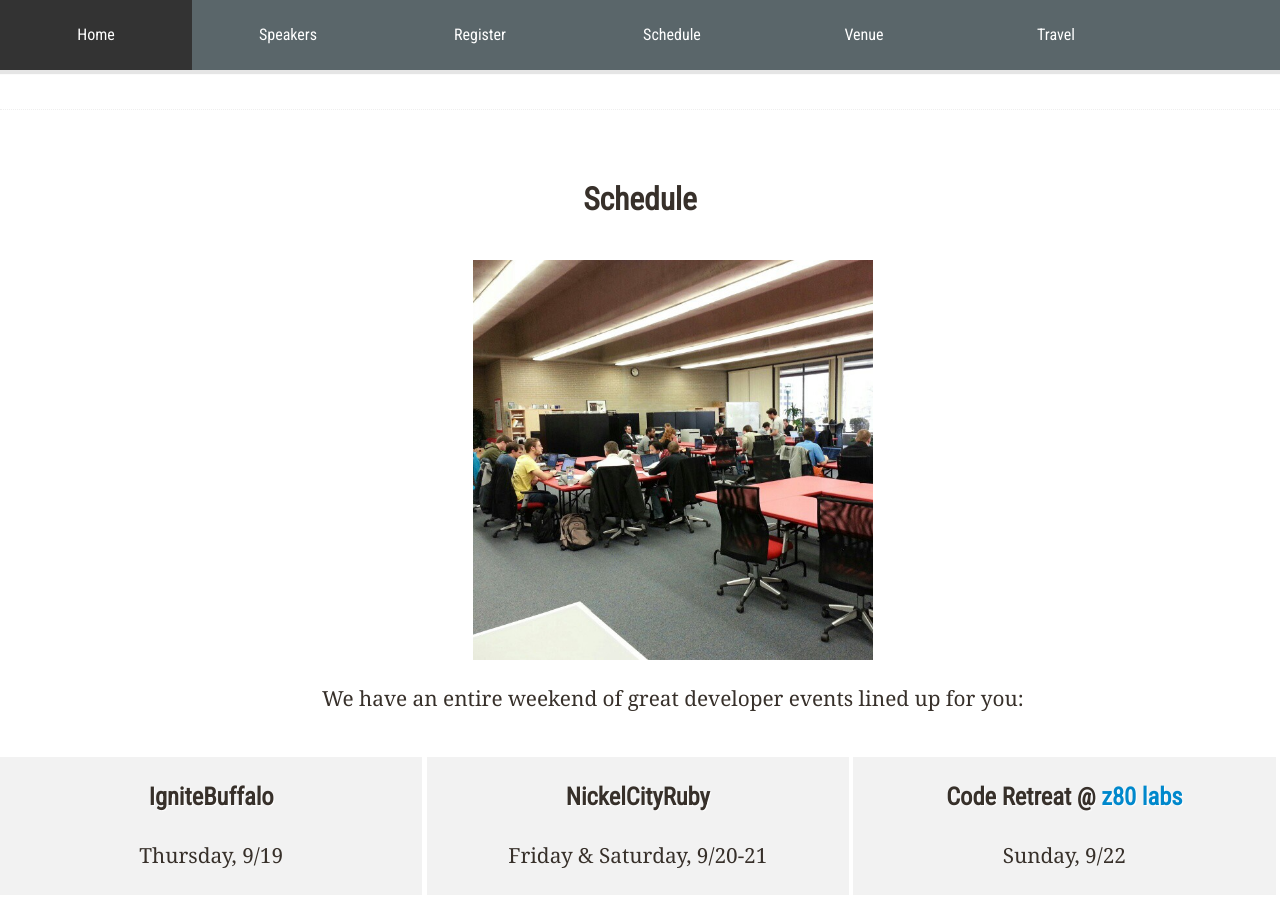
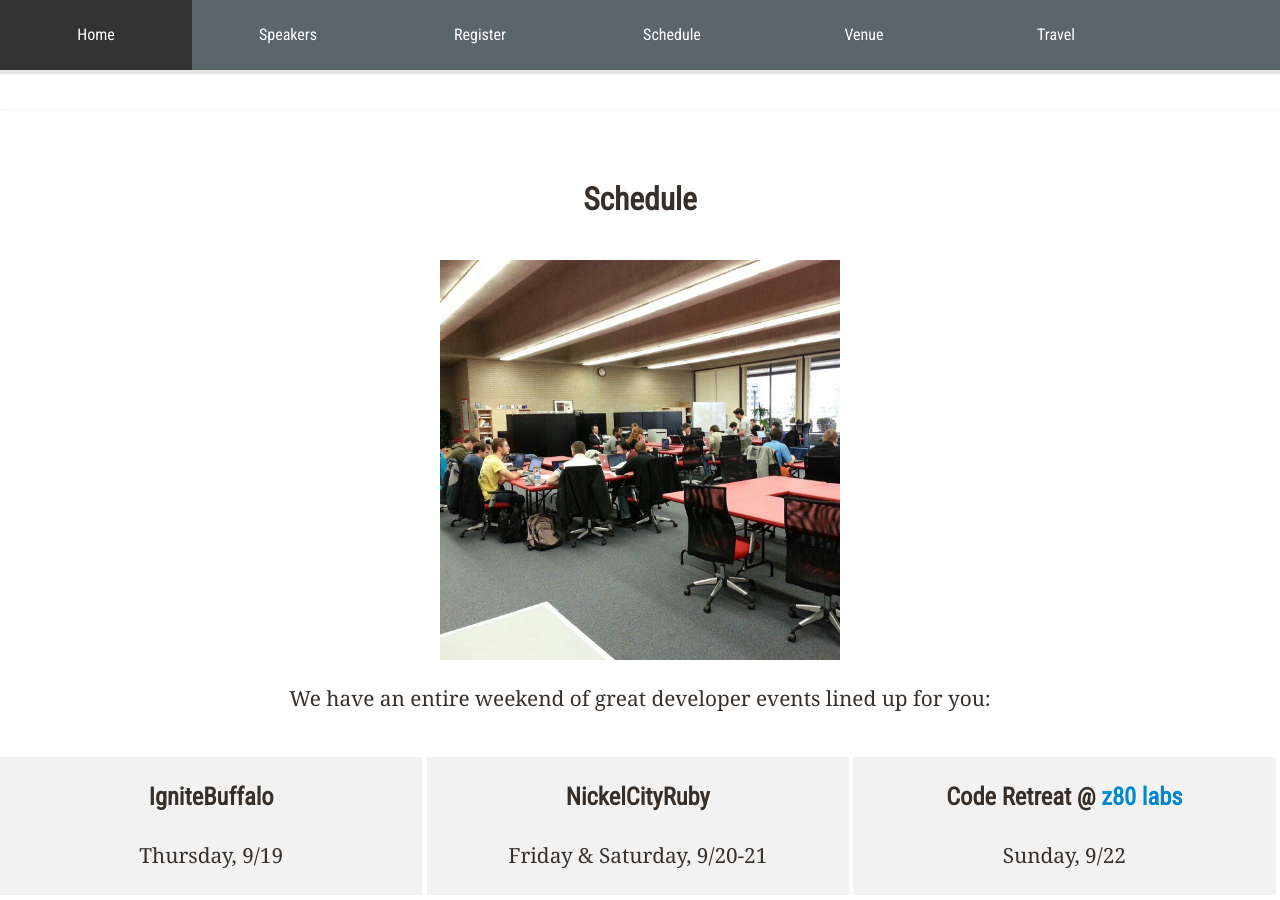
Before and after one commit to nysmakers/nysmakers.github.io, a Jekyll site: the page built from 2013/index.html, in a window 1280 px wide and 900 px high, scrolled down 1523 px. Built offline with Jekyll 4.4.1, drawn with Linux system fonts in a browser that asks for light colours.

Commit message:
fixed aud 2 image and centering.
god you suck at centering…

```diff
--- a/2013/index.html
+++ b/2013/index.html
@@ -45,10 +45,10 @@ title: Nickel City Ruby Conference - September 20-21, 2013 - Buffalo, NY
 
 <section class="row-fluid" id="schedule">
   <h2 class="text-center">Schedule</h2>
-  <p class="span10 offset1 text-center">
+  <p class="text-center">
     <a href="http://instagram.com/p/SsreOVvrch/"><img src="/images/z80.jpg" /></a>
   </p>
-  <p class="span10 offset1 text-center">
+  <p class="text-center">
     We have an entire weekend of great developer events lined up for you:
   </p>
   <ul class="row-fluid">
```
Also changed, not shown: images/aud2.jpg.
